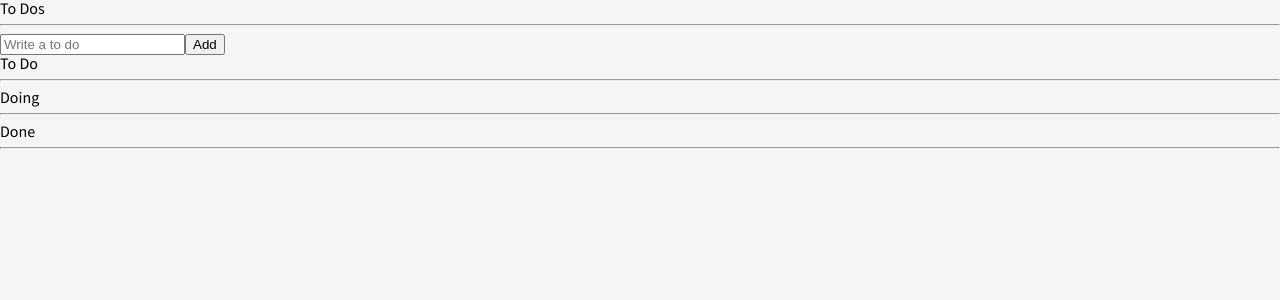
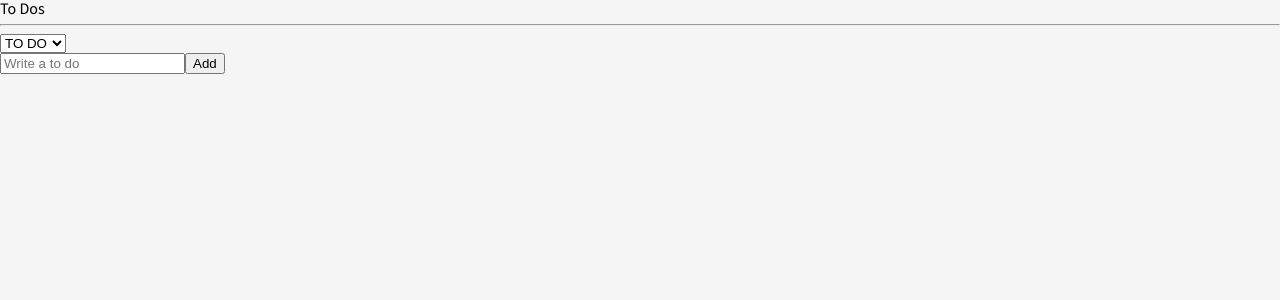
Before and after one commit to ddozza54/coin-data-app, a React (Create React App) app: page / in a window 1280 px wide. Shown: the top 300 px of the page. Built offline with nearby package versions, Linux system fonts and the light colour scheme.

Commit message:
selector & select 를 이용해 선택한 옵션의 목록만 보이게 하기

```diff
--- a/src/atoms.tsx
+++ b/src/atoms.tsx
@@ -5,6 +5,11 @@
   id: number;
   category: "TO_DO" | "DOING" | "DONE";
 }
+
+export const categoryState = atom({
+  key: "category",
+  default: "TO_DO",
+});
 
 export const toDoState = atom<IToDo[]>({
   key: "toDo",
@@ -15,10 +20,7 @@
   key: "toDoSelector",
   get: ({ get }) => {
     const toDos = get(toDoState); // get Fn으로 atom state 를 가져올 수 있다.
-    return [
-      toDos.filter((todo) => todo.category === "TO_DO"),
-      toDos.filter((todo) => todo.category === "DOING"),
-      toDos.filter((todo) => todo.category === "DONE"),
-    ];
+    const categoty = get(categoryState);
+    return toDos.filter((todo) => todo.category === categoty);
   },
 });
--- a/src/components/ToDo.tsx
+++ b/src/components/ToDo.tsx
@@ -12,7 +12,6 @@
       const targetIndex = oldToDos.findIndex((toDo) => toDo.id === id);
       const oldToDo = oldToDos[targetIndex];
       const newToDo = { text, id, category: name as any };
-      console.log(oldToDo, newToDo);
       return [
         ...oldToDos.slice(0, targetIndex),
         newToDo,
--- a/src/components/ToDoList.tsx
+++ b/src/components/ToDoList.tsx
@@ -1,33 +1,28 @@
 import React, { useState } from "react";
-import { useRecoilValue } from "recoil";
+import { useRecoilState, useRecoilValue } from "recoil";
 import CreateToDo from "./CreateToDo";
-import { toDoSelector, toDoState } from "../atoms";
+import { categoryState, toDoSelector, toDoState } from "../atoms";
 import ToDo from "./ToDo";
 
 export default function ToDoList() {
-  const [toDo, doing, done] = useRecoilValue(toDoSelector);
+  const toDos = useRecoilValue(toDoSelector);
+  const [category, setCategory] = useRecoilState(categoryState);
+  const onInput = (event: React.FormEvent<HTMLSelectElement>) => {
+    setCategory(event.currentTarget.value);
+  };
   return (
     <div>
       <h1>To Dos</h1>
       <hr />
+      <select value={category} onInput={onInput}>
+        <option value="TO_DO">TO DO</option>
+        <option value="DOING">DOING</option>
+        <option value="DONE">DONE</option>
+      </select>
       <CreateToDo />
-      <ul>
-        <h1>To Do</h1>
-        {toDo.map((todo) => (
-          <ToDo key={todo.id} {...todo} />
-        ))}
-        <hr />
-        <h1>Doing</h1>
-        {doing.map((todo) => (
-          <ToDo key={todo.id} {...todo} />
-        ))}
-        <hr />
-        <h1>Done</h1>
-        {done.map((todo) => (
-          <ToDo key={todo.id} {...todo} />
-        ))}
-        <hr />
-      </ul>
+      {toDos?.map((todo) => (
+        <ToDo key={todo.id} {...todo} />
+      ))}
     </div>
   );
 }
```
